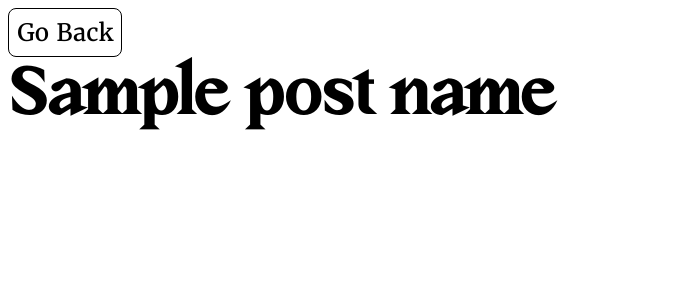
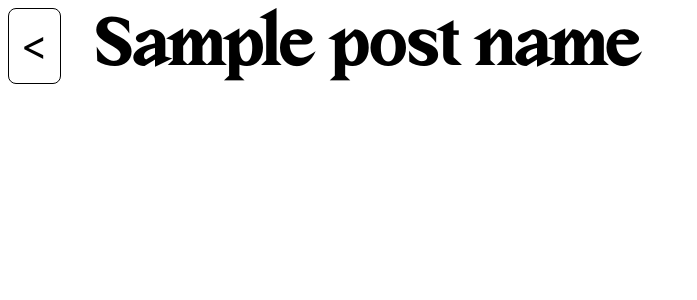
Before and after one commit to KienNguyen17/NoteClip, a Flask app: template src/templates/post.html in a window 1280 px wide. Shown: the top 300 px of the page, without its empty margins (0-697 px from the left). Run offline with Flask 3, Linux system fonts and the light colour scheme; the template is opened without the code that fills it: most values are stand-ins (such as "Sample title", 1, 10 or a date in 2020).

Commit message:
Minor styling for post

```diff
--- a/src/static/style.css
+++ b/src/static/style.css
@@ -127,20 +127,22 @@ p, .formSubmit,  label {
   margin: 0.5rem;
 }
 
-/* Create Post */
+/* Create Post and post */
 
-.createPost header {
+.createPost, .post header {
   display: grid;
   grid-template-columns: 1fr 20fr 3fr;
   padding-bottom: 1rem;
 }
 
-.createPost header .backButton {
+.createPost, .post header .backButton {
   grid-column: 1;
   font-size: 2.5rem;
   padding: 0.2rem;
   text-align: center;
 }
+
+/* Create Post */
 
 .createPost #addDiv {
   display: grid;
@@ -190,7 +192,12 @@ p, .formSubmit,  label {
   width: 100%;
 }
 
-/* pip install flask==2.2.2 -> do in venv */
+/* Post */
+
+.post header h1 {
+  grid-column: 2;
+  padding-left: 2rem;
+}
 
 
 /* Written with help from here: https://stackoverflow.com/questions/37844735/custom-placeholder-with-contenteditable-element */
--- a/src/templates/post.html
+++ b/src/templates/post.html
@@ -16,10 +16,10 @@
         <link rel="shortcut icon" href="..\static\favicon.ico">
         <link rel="stylesheet" href="..\static\style.css">
     </head>
-    <body>
+    <body class="post">
         <header>
             <!-- Final back button will probably just be visual, no words (will need accessibility for that) -->
-            <button id="backButton" type="button">Go Back</button>
+            <button class="backButton" type="button"><</button>
             <h1>{{ postName }}</h1>
         </header>
     </body>
```
